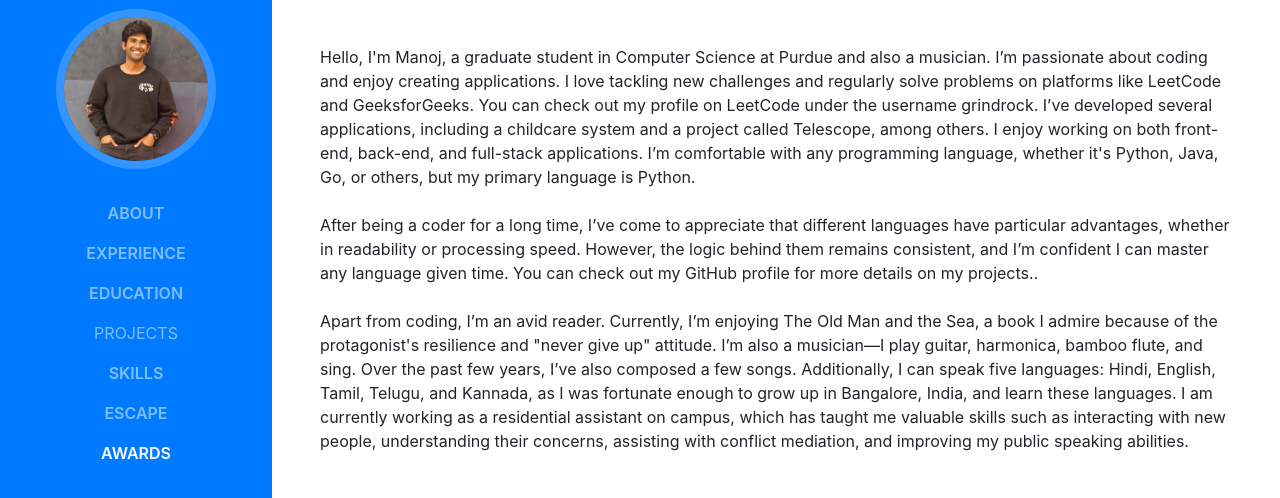
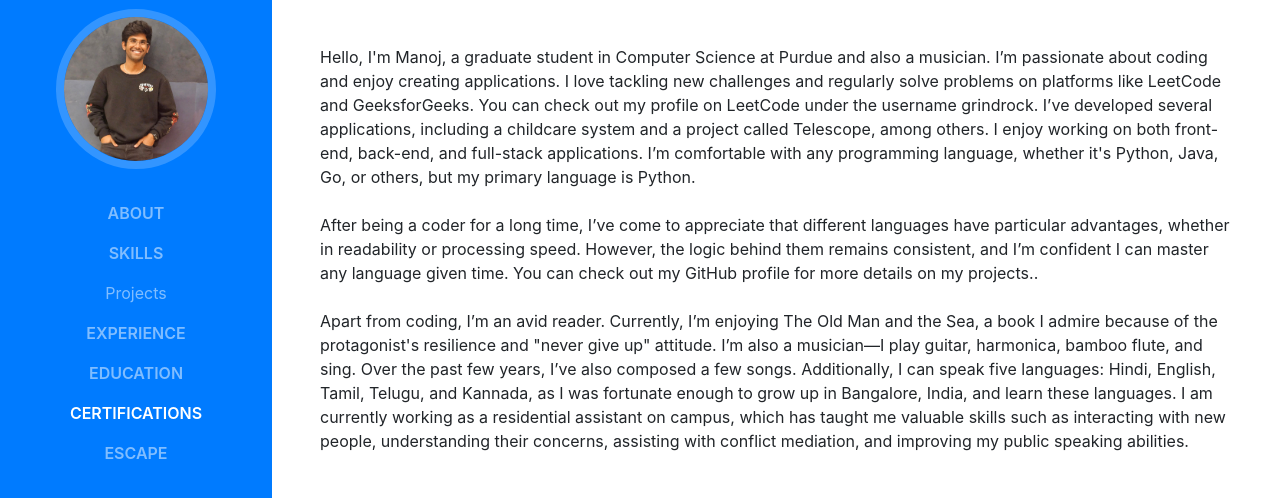
Before and after one commit to manoj-karanam/manoj-karanam.github.io, a website with bundled scripts: page index.html in a window 1280 px wide. Shown: the part 163-661 px from the top of the page. Built offline with nearby package versions, Linux system fonts and the light colour scheme; a web font is replaced by a local one.

Commit message:
Update index.html

```diff
--- a/index.html
+++ b/index.html
@@ -45,22 +45,22 @@
             <a class="nav-link js-scroll-trigger" href="#about">About</a>
           </li>
           <li class="nav-item">
+            <a class="nav-link js-scroll-trigger" href="#skills">Skills</a>
+          </li>
+          <li class="nav-item"></li>
+            <a class="nav-link js-scroll-trigger" href="#projects">Projects</a>
+          </li>
+          <li class="nav-item">
             <a class="nav-link js-scroll-trigger" href="#experience">Experience</a>
           </li>
           <li class="nav-item">
             <a class="nav-link js-scroll-trigger" href="#education">Education</a>
           </li>
-          <li class="nav-item"></li>
-            <a class="nav-link js-scroll-trigger" href="#projects">PROJECTS</a>
-          </li>
           <li class="nav-item">
-            <a class="nav-link js-scroll-trigger" href="#skills">Skills</a>
+            <a class="nav-link js-scroll-trigger" href="#awards">Certifications</a>
           </li>
           <li class="nav-item">
             <a class="nav-link js-scroll-trigger" href="#interests">Escape</a>
-          </li>
-          <li class="nav-item">
-            <a class="nav-link js-scroll-trigger" href="#awards">Awards</a>
           </li>
         </ul>
       </div>
```
